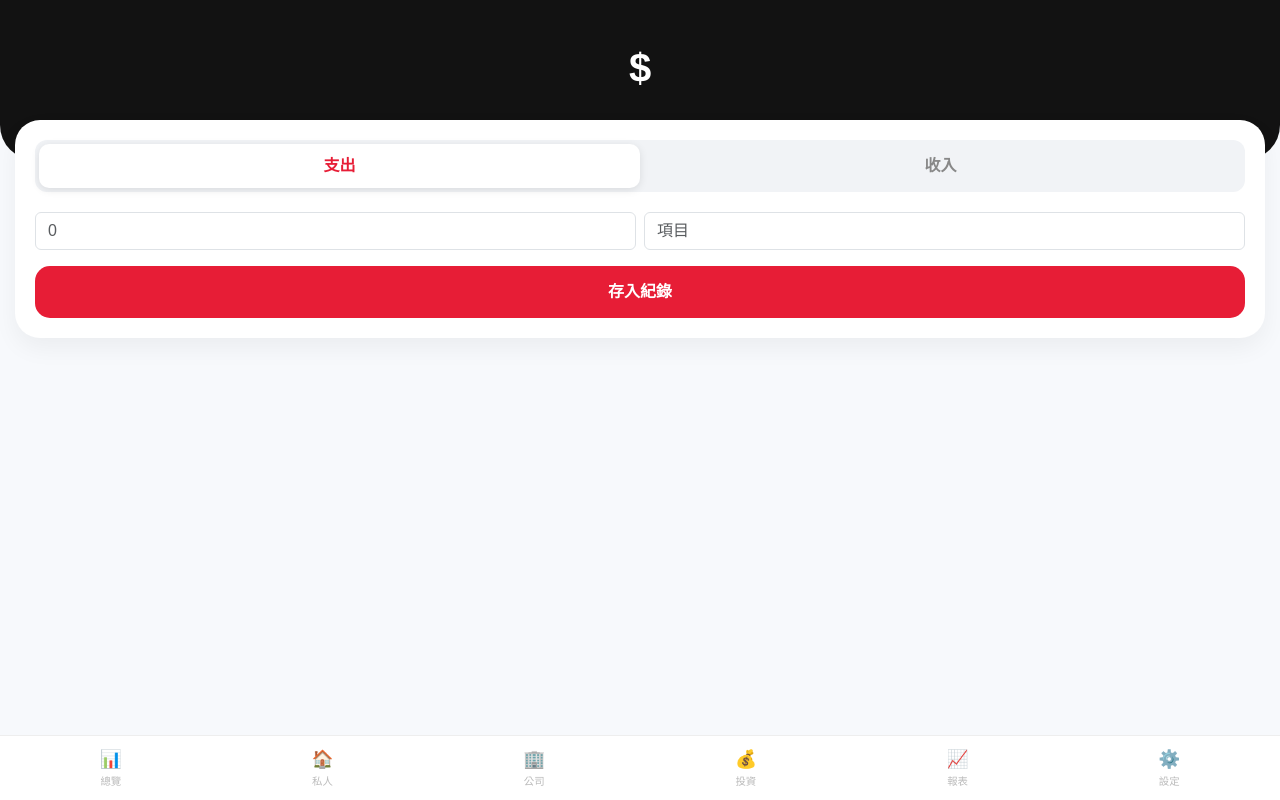
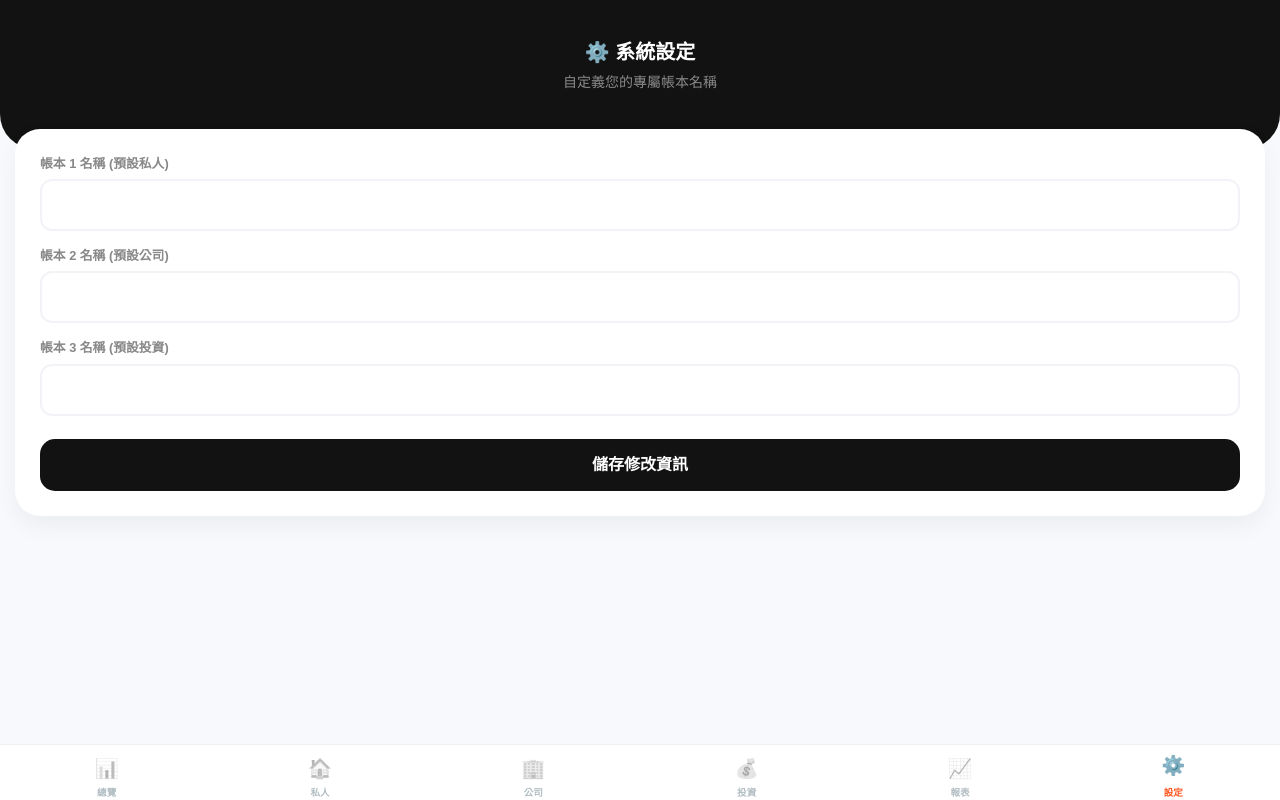
Before and after one commit to chenden7-lgtm/line-accounting-bot, a FastAPI app: template templates/settings.html in a window 1280 px wide. Run offline with FastAPI, Linux system fonts and the light colour scheme; the template is opened without the code that fills it, so the values that code supplies are empty.

Commit message:
⚙️ v5.5 補完：補足遺失的設定中心頁面內容

```diff
--- a/templates/settings.html
+++ b/templates/settings.html
@@ -2,72 +2,55 @@
 <html lang="zh-Hant">
 <head>
     <meta charset="UTF-8">
-    <meta name="viewport" content="width=device-width, initial-scale=1.0, maximum-scale=1.0, user-scalable=no">
-    <title>滷蛋記帳</title>
+    <meta name="viewport" content="width=device-width, initial-scale=1.0, maximum-scale=1.0, user-scalable=no, viewport-fit=cover">
+    <title>滷蛋記帳：系統設定</title>
     <link href="https://cdn.jsdelivr.net/npm/bootstrap@5.3.0/dist/css/bootstrap.min.css" rel="stylesheet">
     <style>
-        :root { --p: #ff6b35; --income: #2ec4b6; --expense: #e71d36; }
-        body { background: #f7f9fc; padding-bottom: 110px; font-family: sans-serif; }
-        .header { background: #121212; padding: 40px 20px 60px; border-radius: 0 0 35px 35px; color: white; text-align: center; }
-        .glass-card { border: none; border-radius: 25px; background: white; box-shadow: 0 10px 25px rgba(0,0,0,0.05); margin: -40px 15px 20px; padding: 20px; position: relative; z-index: 10; }
-        .toggle-box { display: flex; background: #f1f3f6; border-radius: 12px; padding: 4px; margin-bottom: 20px; }
-        .toggle-btn { flex: 1; border: none; background: none; padding: 10px; border-radius: 10px; font-weight: bold; color: #888; }
-        .toggle-btn.active-exp { background: white; color: var(--expense); box-shadow: 0 2px 8px rgba(0,0,0,0.1); }
-        .toggle-btn.active-inc { background: white; color: var(--income); box-shadow: 0 2px 8px rgba(0,0,0,0.1); }
-        .btn-elegant { border: none; border-radius: 15px; padding: 14px; font-weight: bold; color: white; width: 100%; }
-        .item-row { background: white; border-radius: 18px; padding: 15px; margin: 0 15px 12px; display: flex; justify-content: space-between; align-items: center; box-shadow: 0 2px 5px rgba(0,0,0,0.02); }
-        .nav-fixed { position: fixed; bottom: 0; left: 0; right: 0; background: white; border-top: 1px solid #eee; display: flex; justify-content: space-between; padding: 10px 5px; z-index: 1000; }
-        .nav-item { text-decoration: none; color: #bbb; font-size: 0.65rem; text-align: center; flex: 1; }
-        .nav-item span { font-size: 1.1rem; display: block; margin-bottom: 2px; }
-        .nav-item.active { color: var(--p); font-weight: bold; }
+        body { background: #f7f9fc; padding-bottom: 100px; font-family: sans-serif; }
+        .header-settings { background: #121212; padding: 40px 20px; border-radius: 0 0 35px 35px; color: white; text-align: center; }
+        .config-card { background: white; border-radius: 25px; padding: 25px; margin: -20px 15px 20px; box-shadow: 0 10px 25px rgba(0,0,0,0.05); }
+        .label-custom { font-size: 0.8rem; font-weight: bold; color: #888; margin-bottom: 6px; display: block; }
+        .input-custom { border-radius: 12px; border: 2px solid #f1f3f6; padding: 12px; font-weight: 600; margin-bottom: 15px; }
+        .btn-save { background: #121212; color: white; width: 100%; border-radius: 15px; padding: 14px; border: none; font-weight: bold; }
+
+        /* 6 鍵穩定導覽列 CSS (與總覽、記帳頁完全一致) */
+        .nav-bar-stable { position: fixed; bottom: 0; left: 0; right: 0; background: white; border-top: 1px solid #efefef; display: grid; grid-template-columns: repeat(6, 1fr); padding: 10px 0 env(safe-area-inset-bottom); z-index: 9999; }
+        .nav-item-new { text-decoration: none !important; color: #bbb; text-align: center; display: flex; flex-direction: column; align-items: center; justify-content: center; }
+        .nav-item-new span { font-size: 1.2rem; display: block; filter: grayscale(1); opacity: 0.5; }
+        .nav-item-new small { font-size: 0.6rem; font-weight: bold; margin-top: 2px; color: #b2bec3; }
+        .nav-item-new.active span { filter: grayscale(0); opacity: 1; transform: translateY(-3px); }
+        .nav-item-new.active small { color: #ff5722; }
     </style>
 </head>
 <body>
-    <div class="header">
-        <h6 class="opacity-50 small mb-1">{{ names.get(current_type) }}</h6>
-        <h1 class="fw-bold">$ {{ total }}</h1>
+    <div class="header-settings">
+        <h5 class="fw-bold">⚙️ 系統設定</h5>
+        <p class="opacity-50 small">自定義您的專屬帳本名稱</p>
     </div>
-    <div class="glass-card">
-        <form action="/add" method="POST">
-            <input type="hidden" name="account_type" value="{{ current_type }}">
-            <input type="hidden" name="entry_type" id="e_type" value="expense">
-            <div class="toggle-box" style="display:flex;">
-                <button type="button" id="e_btn" class="toggle-btn active-exp" onclick="setE('expense')">支出</button>
-                <button type="button" id="i_btn" class="toggle-btn" onclick="setE('income')">收入</button>
-            </div>
-            <div class="row g-2">
-                <div class="col-6"><input type="number" name="amount" class="form-control" placeholder="0" required></div>
-                <div class="col-6"><input type="text" name="category" class="form-control" placeholder="項目" required></div>
-                <div class="col-12 mt-3"><button type="submit" id="main_btn" class="btn-elegant" style="background:var(--expense)">存入紀錄</button></div>
-            </div>
+
+    <div class="config-card">
+        <form action="/update_settings" method="POST">
+            <span class="label-custom">帳本 1 名稱 (預設私人)</span>
+            <input type="text" name="n1" class="form-control input-custom" value="{{ names.personal }}">
+
+            <span class="label-custom">帳本 2 名稱 (預設公司)</span>
+            <input type="text" name="n2" class="form-control input-custom" value="{{ names.company }}">
+
+            <span class="label-custom">帳本 3 名稱 (預設投資)</span>
+            <input type="text" name="n3" class="form-control input-custom" value="{{ names.invest }}">
+
+            <button type="submit" class="btn-save mt-2">儲存修改資訊</button>
         </form>
     </div>
-    {% for r in records %}
-    <div class="item-row">
-        <div><div class="fw-bold">{{ r.category }}</div><small class="text-muted" style="font-size:0.6rem">{{ r.created_at }}</small></div>
-        <div class="d-flex align-items-center">
-            <b class="{{ 'text-danger' if r.entry_type == 'expense' else 'text-success' }} me-3">{{ '-' if r.entry_type == 'expense' else '+' }}${{ r.amount }}</b>
-            <form action="/delete/{{ r.id }}?type={{ current_type }}" method="POST"><button type="submit" style="border:none; background:none; color:#ddd; font-size:1.2rem;">&times;</button></form>
-        </div>
+
+    <!-- 終極 6 鍵導覽列元件 -->
+    <div class="nav-bar-stable">
+        <a href="/" class="nav-item-new"><span>📊</span><small>總覽</small></a>
+        <a href="/?type=personal" class="nav-item-new"><span>🏠</span><small>私人</small></a>
+        <a href="/?type=company" class="nav-item-new"><span>🏢</span><small>公司</small></a>
+        <a href="/?type=invest" class="nav-item-new"><span>💰</span><small>投資</small></a>
+        <a href="/?type=report" class="nav-item-new"><span>📈</span><small>報表</small></a>
+        <a href="/?type=settings" class="nav-item-new active"><span>⚙️</span><small>設定</small></a>
     </div>
-    {% endfor %}
-    <div class="nav-fixed">
-        <a href="/" class="nav-item"><span>📊</span>總覽</a>
-        <a href="/?type=personal" class="nav-item {{ 'active' if current_type == 'personal' }}"><span>🏠</span>私人</a>
-        <a href="/?type=company" class="nav-item {{ 'active' if current_type == 'company' }}"><span>🏢</span>公司</a>
-        <a href="/?type=invest" class="nav-item {{ 'active' if current_type == 'invest' }}"><span>💰</span>投資</a>
-        <a href="/?type=report" class="nav-item {{ 'active' if current_type == 'report' }}"><span>📈</span>報表</a>
-        <a href="/?type=settings" class="nav-item {{ 'active' if current_type == 'settings' }}"><span>⚙️</span>設定</a>
-    </div>
-    <script>
-        function setE(t) {
-            document.getElementById('e_type').value = t;
-            document.getElementById('e_btn').classList.toggle('active-exp', t === 'expense');
-            document.getElementById('i_btn').classList.toggle('active-inc', t === 'income');
-            const b = document.getElementById('main_btn');
-            b.innerText = t === 'expense' ? '存入支出' : '存入收入';
-            b.style.background = t === 'expense' ? 'var(--expense)' : 'var(--income)';
-        }
-    </script>
 </body>
 </html>
```
